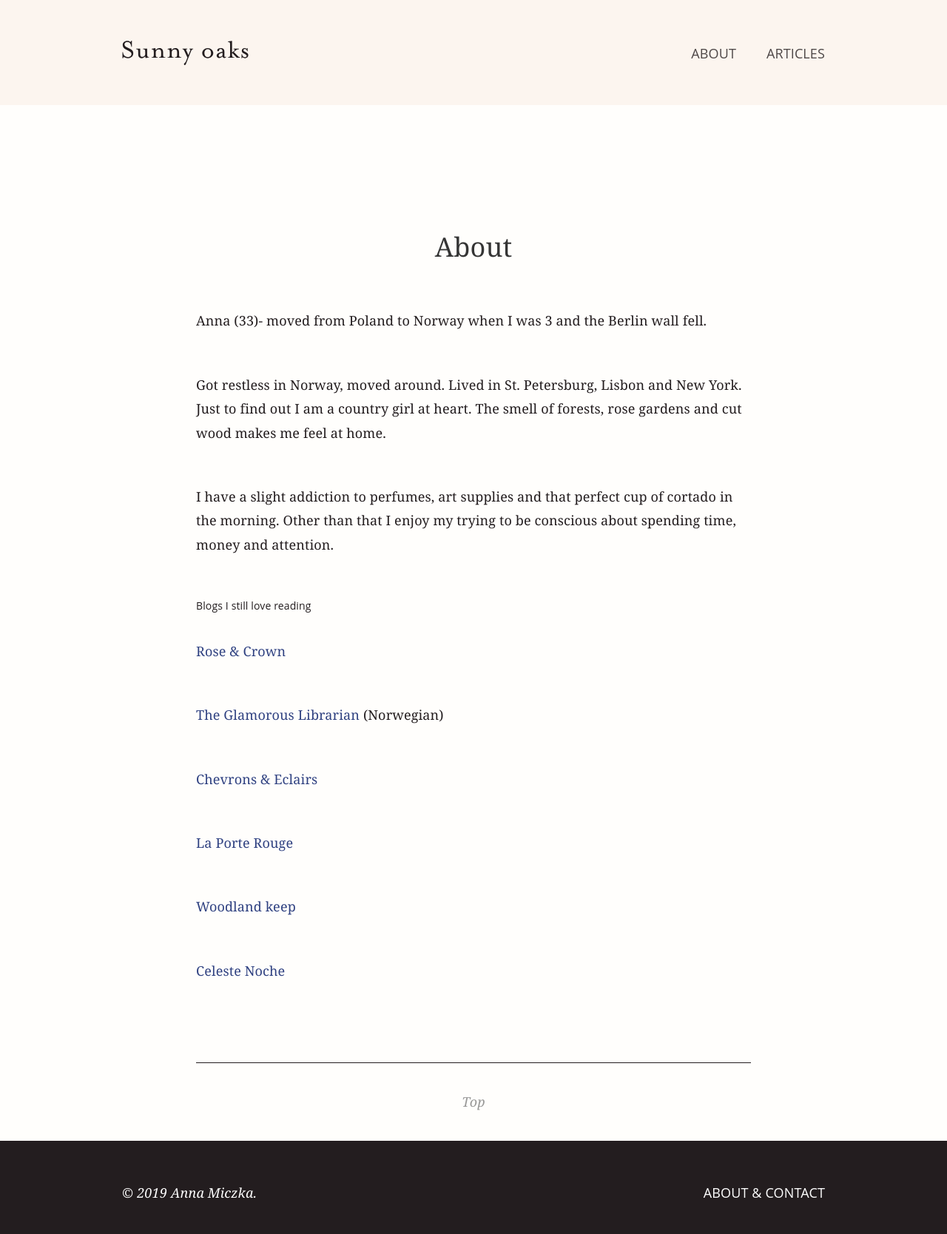
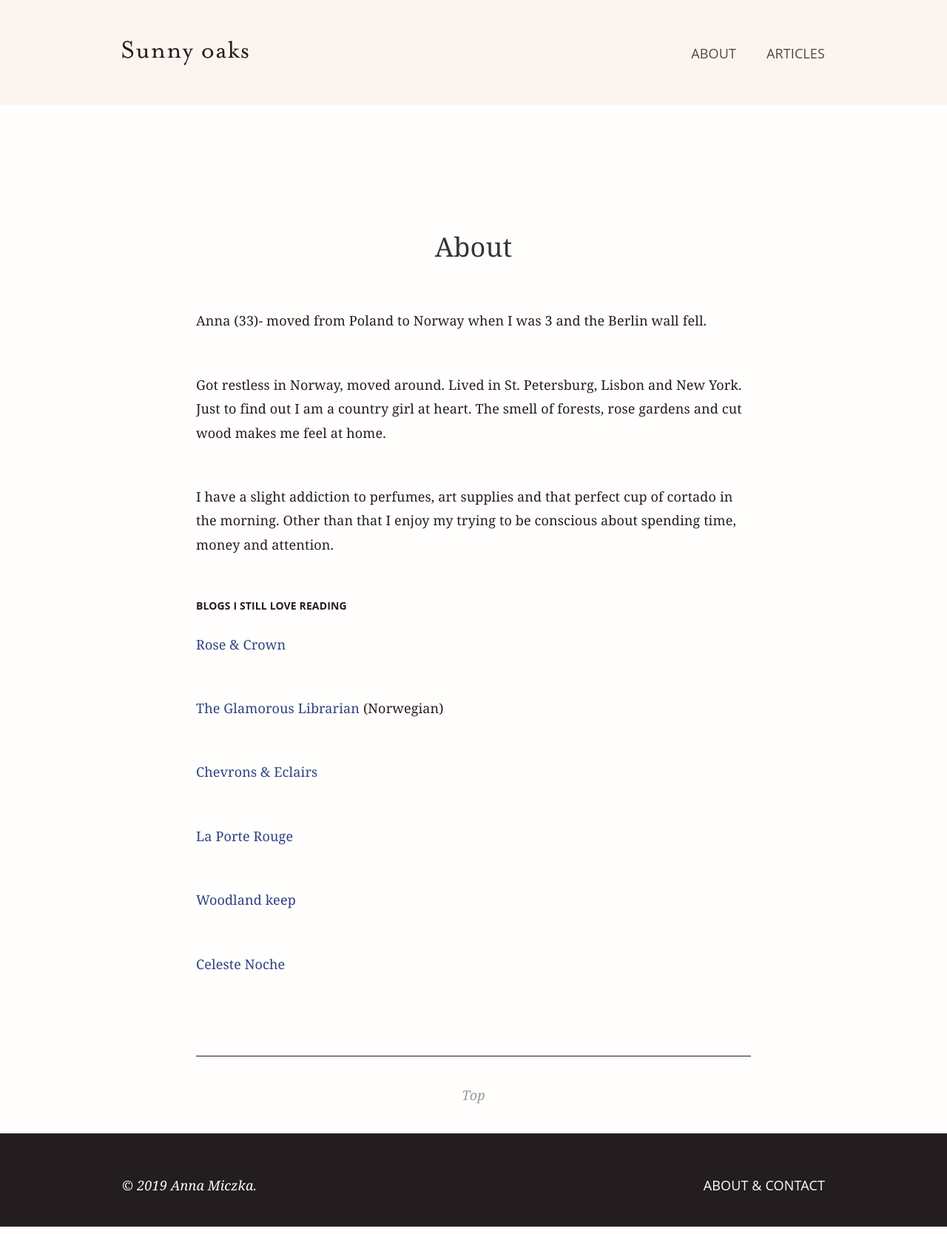
Before and after one commit to sunnyoaks/portfolio, a Jekyll site: the page built from about.md, in a window 1280 px wide. Shown: the whole page at 74% size. Built offline with Jekyll 4.4.1, drawn with Linux system fonts in a browser that asks for light colours.

```diff
--- a/about.md
+++ b/about.md
@@ -11,7 +11,7 @@ Got restless in Norway, moved around. Lived in St. Petersburg, Lisbon and New Yo
 
 I have a slight addiction to perfumes, art supplies and that perfect cup of cortado in the morning. Other than that I enjoy my trying to be conscious about spending time, money and attention.
 
-###### Blogs I still love reading
+##### Blogs I still love reading
 
 [Rose & Crown](http://rosencrown.blogspot.com/)
 
```
